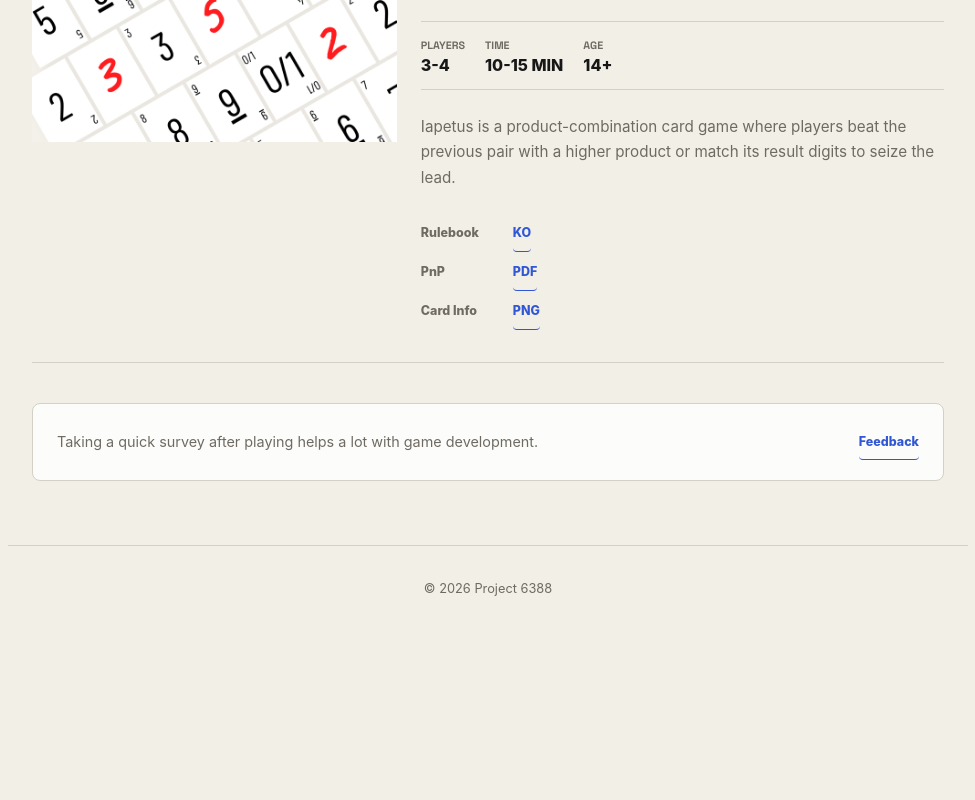
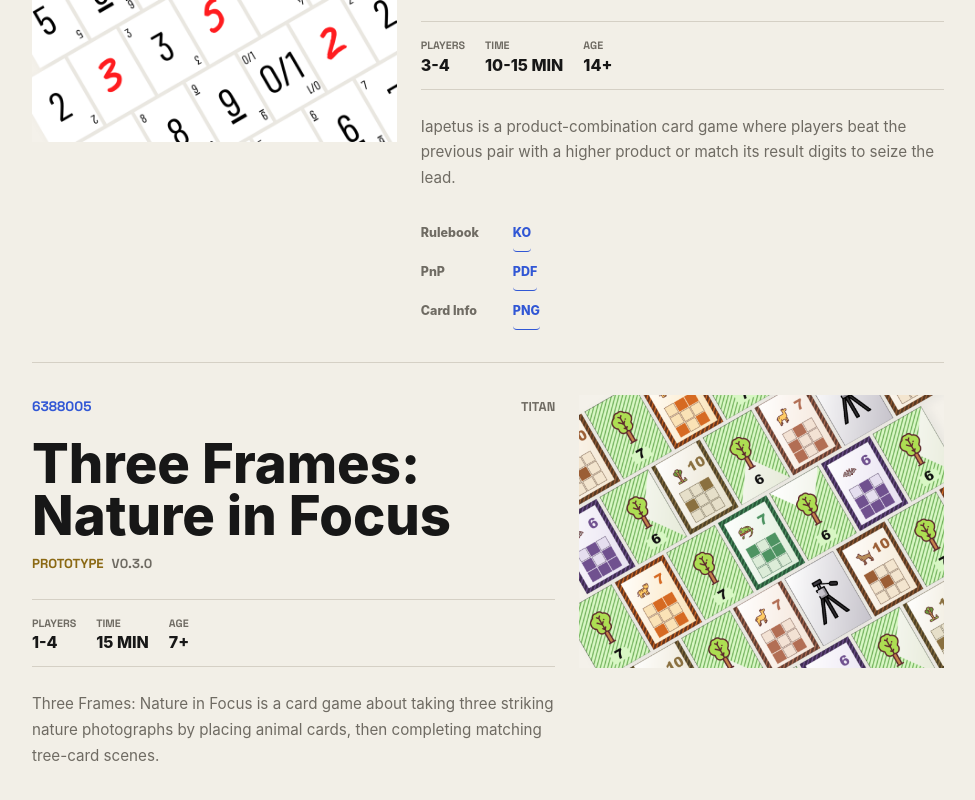
Before and after one commit to kimsj0302/project6388, a Next.js app: page /en/games in a window 1280 px wide. Shown: the part 1996-2796 px from the top of the page, without its empty margins (152-1127 px from the left). Before the commit the page ends 2628 px from the top, so only its background shows below. Built offline with nearby package versions, Linux system fonts and the light colour scheme; no server answers.

Commit message:
feat: add Titan release links

```diff
--- a/app/[locale]/games/games-client.tsx
+++ b/app/[locale]/games/games-client.tsx
@@ -101,7 +101,8 @@ function GameCard({
           </dl>
         )}
         <p className="game-summary">{summary}</p>
-        <div className="game-actions">
+        {game.version && (
+          <div className="game-actions">
           <div className="game-action-row">
             <span className="game-action-label">{dict.downloadRulebook}</span>
             <span className="game-action-links">
@@ -136,7 +137,8 @@ function GameCard({
               </span>
             </div>
           )}
-        </div>
+          </div>
+        )}
       </div>
       {game.image && (
         <div className="game-card-image">
--- a/data/games.json
+++ b/data/games.json
@@ -108,5 +108,32 @@
       "card_info_asset": "Iapetus_card_info.png",
       "pnp_asset": "pnp.pdf"
     }
+  },
+  {
+    "code": "titan",
+    "title": {
+      "en": "Three Frames: Nature in Focus",
+      "ko": "Three Frames: Nature in Focus"
+    },
+    "status": "prototype",
+    "version": "v0.3.0",
+    "summary": {
+      "en": "Three Frames: Nature in Focus is a card game about taking three striking nature photographs by placing animal cards, then completing matching tree-card scenes.",
+      "ko": "나무와 동물들을 배치하고 가장 훌륭한 3장의 사진을 찍는 게임입니다."
+    },
+    "repo": "kimsj0302/p6388-titan",
+    "image": "/images/games/titan.png",
+    "specs": {
+      "players": "1~4",
+      "playTime": "15",
+      "age": "7+"
+    },
+    "downloads": {
+      "rulebooks": {
+        "ko": "rulebook_KO.pdf"
+      },
+      "card_info_asset": "Titan_card_info.png",
+      "pnp_asset": "pnp.pdf"
+    }
   }
 ]
```
Also changed, not shown: public/images/games/titan.png (added).
